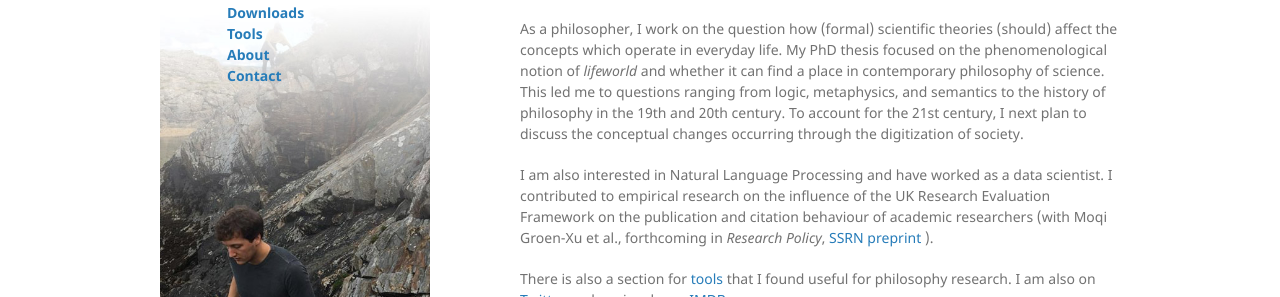
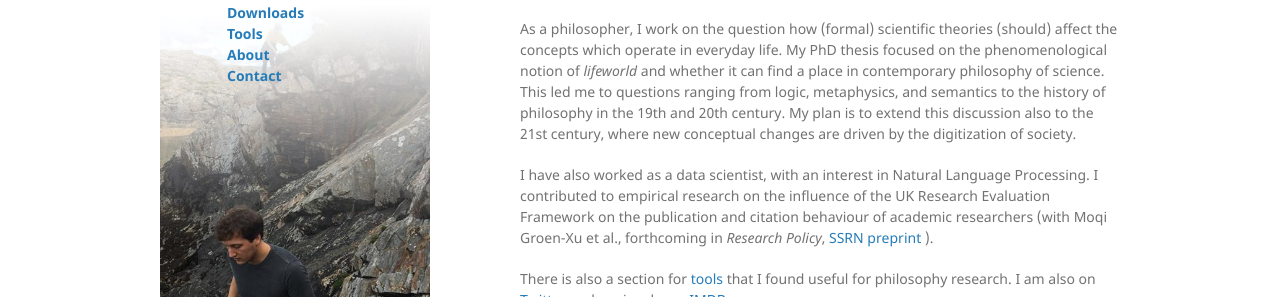
Before and after one commit to gboes/gboes.github.io, a Jekyll site: the page built from index.md, in a window 1280 px wide. Shown: the part 174-471 px from the top of the page. Built offline with Jekyll 4.4.1, drawn with Linux system fonts in a browser that asks for light colours; Markdown is read by kramdown in place of the engine named in the settings.

Commit message:
Rephrase Title page

```diff
--- a/index.md
+++ b/index.md
@@ -11,9 +11,9 @@ I am a postdoctoral researcher at KU Leuven, having completed my [PhD](https://k
 <!-- I am trying to understand how scientific theories (should) affect the concepts which operate in everyday life.  -->
 
 As a philosopher, I work on the question how (formal) scientific theories (should) affect the concepts which operate in everyday life.
-My PhD thesis focused on the phenomenological notion of *lifeworld* and whether it can find a place in contemporary philosophy of science. This led me to questions ranging from logic, metaphysics, and semantics to the history of philosophy in the 19th and 20th century. To account for the 21st century, I next plan to discuss the conceptual changes occurring through the digitization of society.
+My PhD thesis focused on the phenomenological notion of *lifeworld* and whether it can find a place in contemporary philosophy of science. This led me to questions ranging from logic, metaphysics, and semantics to the history of philosophy in the 19th and 20th century. My plan is to extend this discussion also to the 21st century, where new conceptual changes are driven by the digitization of society.
 
-I am also interested in Natural Language Processing and have worked as a data scientist. I contributed to empirical research on the influence of the UK Research Evaluation Framework on the publication and citation behaviour of academic researchers (with Moqi Groen-Xu et al., forthcoming in *Research Policy*, [ SSRN preprint ](https://papers.ssrn.com/sol3/papers.cfm?abstract_id=3083692) ).
+I have also worked as a data scientist, with an interest in Natural Language Processing. I contributed to empirical research on the influence of the UK Research Evaluation Framework on the publication and citation behaviour of academic researchers (with Moqi Groen-Xu et al., forthcoming in *Research Policy*, [ SSRN preprint ](https://papers.ssrn.com/sol3/papers.cfm?abstract_id=3083692) ).
 
 There is also a section for [tools](./tools/) that I found useful for philosophy research. I am also on [Twitter](https://twitter.com/gregorboes) and, curiously, on [IMDB](https://www.imdb.com/name/nm6246223/).
 
```
